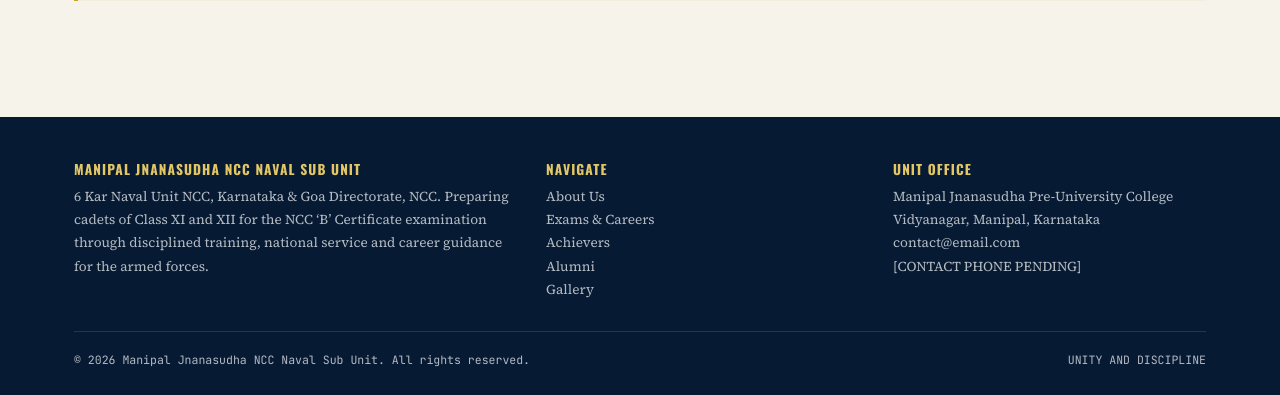
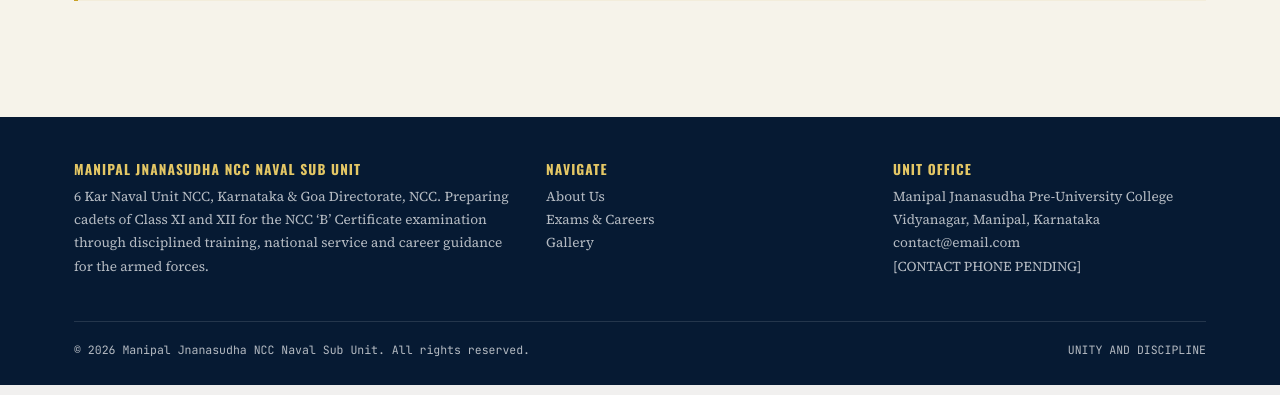
Before and after one commit to prathambhandary/NCC-Landing-Page, a Flask app: page /about-ncc in a window 1280 px wide. Shown: the part 2820-3215 px from the top of the page. Run offline with Flask 3, Linux system fonts and the light colour scheme.

Commit message:
Hid closed endpoints route

```diff
--- a/templates/base.html
+++ b/templates/base.html
@@ -56,8 +56,8 @@
         <ul>
           <li><a href="{{ url_for('about_ncc') }}">About Us</a></li>
           <li><a href="{{ url_for('opportunities') }}">Exams &amp; Careers</a></li>
-          <li><a href="{{ url_for('achievers') }}">Achievers</a></li>
-          <li><a href="{{ url_for('alumni') }}">Alumni</a></li>
+          <!-- <li><a href="{{ url_for('achievers') }}">Achievers</a></li> -->
+          <!-- <li><a href="{{ url_for('alumni') }}">Alumni</a></li> -->
           <li><a href="{{ url_for('gallery') }}">Gallery</a></li>
         </ul>
       </div>
```
